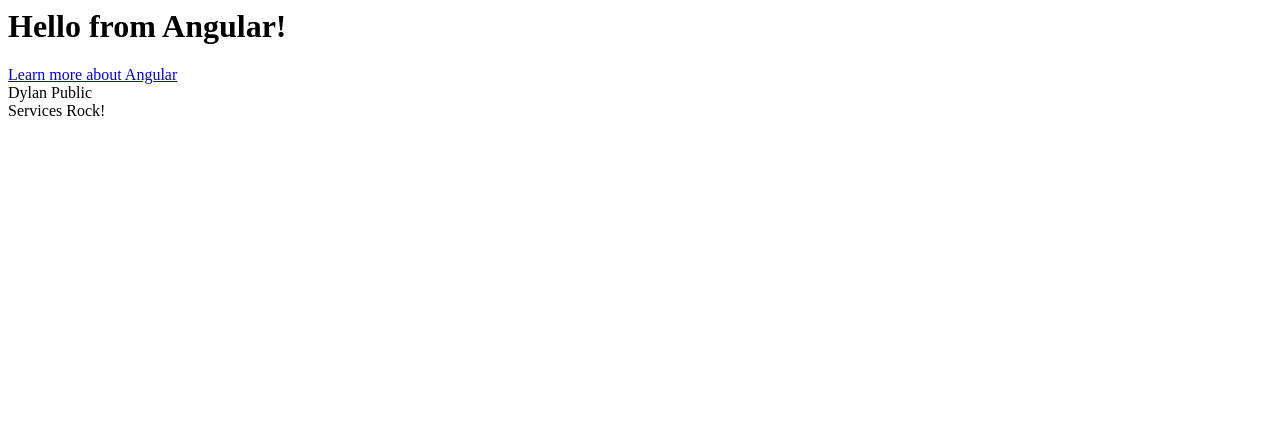
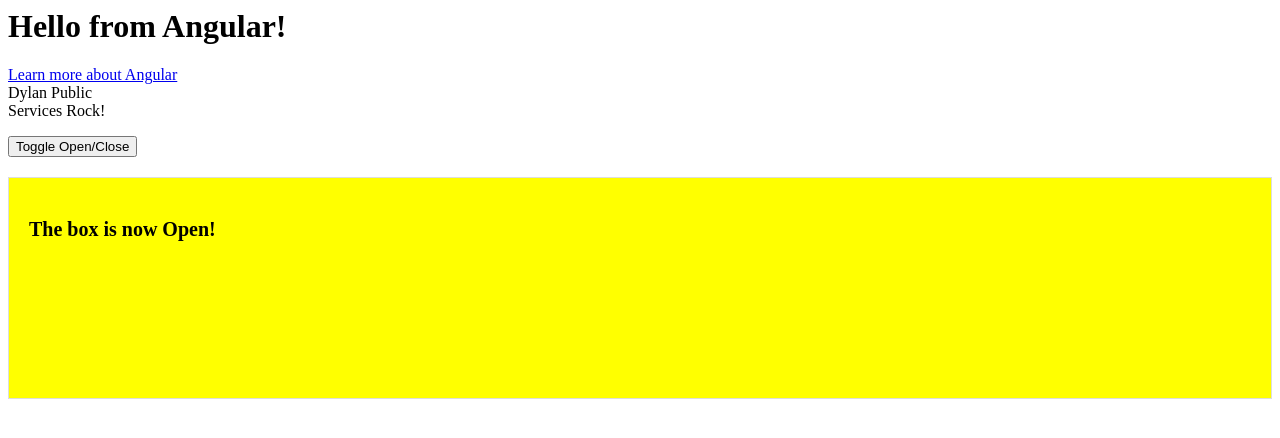
Before and after one commit to drichard1989/angular-bgjccx, an Angular app: page / in a window 1280 px wide. Shown: the top 438 px of the page. Built offline with nearby package versions, Linux system fonts and the light colour scheme.

Commit message:
Angular Animations Homework - 4 files modified, 7 added, 1 deleted

```diff
--- /dev/null
+++ b/src/app/app.component.html
@@ -0,0 +1,7 @@
+<h1>Hello from {{name}}!</h1>
+<a target="_blank" href="https://angular.io/start">
+  Learn more about Angular
+</a>
+<div>{{myPublicName}}</div>
+<div>{{dataService.variableName}}</div>
+<app-open-close></app-open-close>
--- /dev/null
+++ b/src/app/app.component.ts
@@ -0,0 +1,42 @@
+import 'zone.js/dist/zone';
+import {
+  OnInit,
+  AfterViewInit,
+  AfterViewChecked,
+  Component,
+} from '@angular/core';
+import { DataService } from '../data.service';
+import { UtilityService } from '../utility.service';
+
+@Component({
+  selector: 'app-app',
+  templateUrl: './app.component.html',
+  styleUrls: ['./app.component.css'],
+})
+export class AppComponent implements OnInit, AfterViewInit, AfterViewChecked {
+  constructor(
+    public dataService: DataService,
+    public utilityService: UtilityService
+  ) {
+    console.log('constructor implemented');
+    //public variable used
+    console.log(this.utilityService.Chloe);
+    //private variable used  -- received error that "property does not exist on type UtilityService"
+    // console.log(this.utilityService.trayden);
+  }
+  name = 'Angular';
+  private myName: string = 'Dylan';
+  public myPublicName: string = 'Dylan Public';
+
+  ngOnInit() {
+    console.log('ngOnInit implemented');
+  }
+
+  ngAfterViewInit() {
+    console.log('ngAfterViewInit implemented');
+  }
+
+  ngAfterViewChecked() {
+    console.log('ngAfterViewChecked implemented');
+  }
+}
--- /dev/null
+++ b/src/components/open-close/open-close.component.css
@@ -0,0 +1,13 @@
+:host {
+  display: block;
+  margin-top: 1rem;
+}
+
+.open-close-container {
+  border: 1px solid #dddddd;
+  margin-top: 1em;
+  padding: 20px 20px 0px 20px;
+  color: #000000;
+  font-weight: bold;
+  font-size: 20px;
+}
--- /dev/null
+++ b/src/components/open-close/open-close.component.html
@@ -0,0 +1,7 @@
+<nav>
+  <button type="button" (click)="toggle()">Toggle Open/Close</button>
+</nav>
+
+<div [@openClose]="isOpen ? 'open' : 'closed'" class="open-close-container">
+  <p>The box is now {{ isOpen ? 'Open' : 'Closed' }}!</p>
+</div>
--- /dev/null
+++ b/src/components/open-close/open-close.component.ts
@@ -0,0 +1,44 @@
+import { animate, state, style, transition, trigger } from '@angular/animations';
+import { Component, OnInit } from '@angular/core';
+
+@Component({
+  selector: 'app-open-close',
+  animations: [
+    trigger('openClose', [
+      // ...
+      state('open', style({
+        height: '200px',
+        opacity: 1,
+        backgroundColor: 'yellow'
+      })),
+      state('closed', style({
+        height: '100px',
+        opacity: 0.8,
+        backgroundColor: 'blue'
+      })),
+      transition('open => closed', [
+        animate('1s')
+      ]),
+      transition('closed => open', [
+        animate('0.5s')
+      ]),
+    ]),
+  ],
+  templateUrl: './open-close.component.html',
+  styleUrls: ['./open-close.component.css']
+})
+export class OpenCloseComponent implements OnInit {
+    isOpen = true;
+
+    toggle() {
+      this.isOpen = !this.isOpen;
+    }
+
+  constructor() { }
+
+  ngOnInit() {
+  }
+
+
+
+}
--- a/src/index.html
+++ b/src/index.html
@@ -1,8 +1 @@
-<html>
-  <head>
-    <title>My app</title>
-  </head>
-  <body>
-    <my-app>Loading...</my-app>
-  </body>
-</html>
+<app-app></app-app>
--- a/src/main.html
+++ /dev/null
@@ -1,6 +0,0 @@
-<h1>Hello from {{name}}!</h1>
-<a target="_blank" href="https://angular.io/start">
-  Learn more about Angular
-</a>
-<div>{{myPublicName}}</div>
-<div>{{dataService.variableName}}</div>
--- a/src/main.ts
+++ b/src/main.ts
@@ -1,45 +1,15 @@
-import 'zone.js/dist/zone';
-import {
-  OnInit,
-  AfterViewInit,
-  AfterViewChecked,
-  Component,
-} from '@angular/core';
-import { CommonModule } from '@angular/common';
-import { bootstrapApplication } from '@angular/platform-browser';
-import { DataService } from './data.service';
-import { UtilityService } from './utility.service';
 
-@Component({
-  selector: 'my-app',
-  standalone: true,
-  imports: [CommonModule],
-  providers: [DataService, UtilityService],
-  templateUrl: 'main.html',
-})
-export class App implements OnInit, AfterViewInit, AfterViewChecked {
-  constructor(public dataService: DataService, public utilityService: UtilityService) {
-    console.log('constructor implemented');
-    //public variable used
-    console.log(this.utilityService.Chloe)
-    //private variable used  -- received error that "property does not exist on type UtilityService"
-    // console.log(this.utilityService.trayden);
+import { enableProdMode } from '@angular/core';
+import { platformBrowserDynamic } from '@angular/platform-browser-dynamic';
+
+import { AppModule } from './app/app.module';
+
+platformBrowserDynamic().bootstrapModule(AppModule).then(ref => {
+  // Ensure Angular destroys itself on hot reloads.
+  if (window['ngRef']) {
+    window['ngRef'].destroy();
   }
-  name = 'Angular';
-  private myName: string = 'Dylan';
-  public myPublicName: string = 'Dylan Public';
+  window['ngRef'] = ref;
 
-  ngOnInit() {
-    console.log('ngOnInit implemented');
-  }
-
-  ngAfterViewInit() {
-    console.log('ngAfterViewInit implemented');
-  }
-
-  ngAfterViewChecked() {
-    console.log('ngAfterViewChecked implemented');
-  }
-}
-
-bootstrapApplication(App);
+  // Otherwise, log the boot error
+}).catch(err => console.error(err));
```
Also changed, not shown: package.json (+9 -9 lines), src/app/app.module.ts (added, +15 -0 lines), src/app/app.component.css (added), 1 other file (tests, documents, lock files or other folders).
